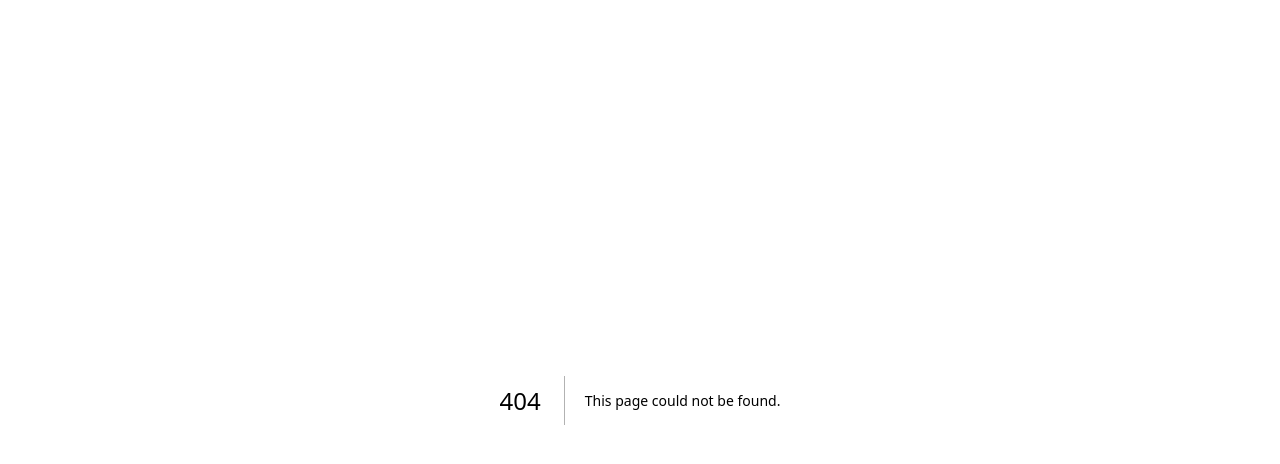
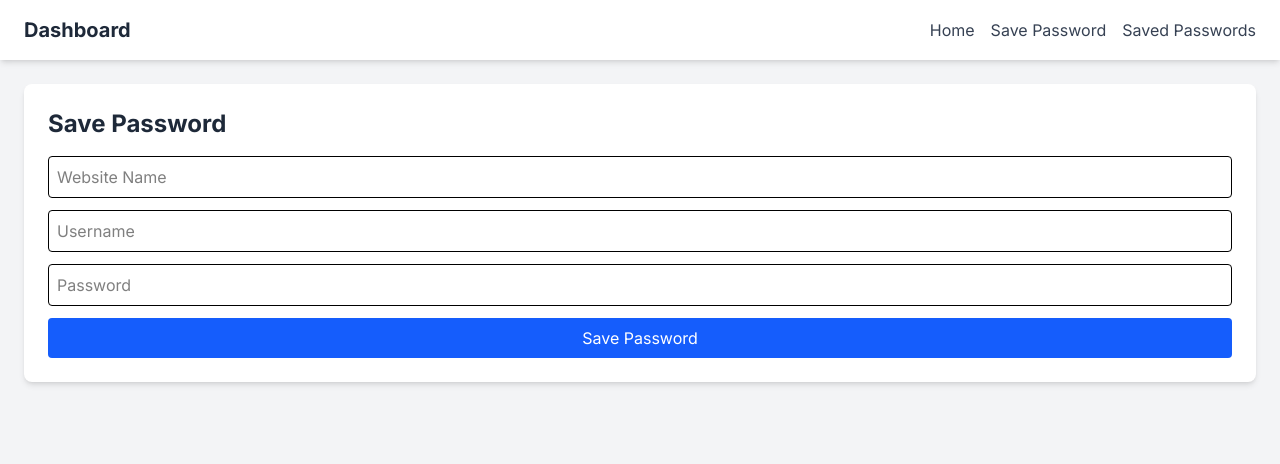
Before and after one commit to rajm012/password-manager, a Next.js app: page /dashboard/save-password in a window 1280 px wide. Before the commit this address had no page. Shown: the top 464 px of the page. Built offline with nearby package versions, Linux system fonts and the light colour scheme; no server answers.

Commit message:
Added Components for Dashboard

```diff
--- /dev/null
+++ b/src/app/dashboard/layout.tsx
@@ -0,0 +1,36 @@
+import { ReactNode } from "react";
+
+export default function DashboardLayout({ children }: { children: ReactNode }) {
+  return (
+    <div className="min-h-screen bg-gray-100 dark:bg-gray-900">
+      <nav className="bg-white dark:bg-gray-800 shadow-md">
+        <div className="container mx-auto px-6 py-4 flex justify-between items-center">
+          <h1 className="text-xl font-bold text-gray-800 dark:text-white">
+            Dashboard
+          </h1>
+          <div className="flex space-x-4">
+            <a
+              href="../"
+              className="text-gray-700 dark:text-gray-300 hover:text-blue-600 dark:hover:text-blue-400"
+            >
+              Home
+            </a>
+            <a
+              href="/dashboard/save-password"
+              className="text-gray-700 dark:text-gray-300 hover:text-blue-600 dark:hover:text-blue-400"
+            >
+              Save Password
+            </a>
+            <a
+              href="/dashboard/saved-passwords"
+              className="text-gray-700 dark:text-gray-300 hover:text-blue-600 dark:hover:text-blue-400"
+            >
+              Saved Passwords
+            </a>
+          </div>
+        </div>
+      </nav>
+      <main className="container mx-auto p-6">{children}</main>
+    </div>
+  );
+}
--- a/src/app/dashboard/page.tsx
+++ b/src/app/dashboard/page.tsx
@@ -1,100 +1,12 @@
-"use client";
-
-import React, { useState } from "react";
-import { useUser } from "@clerk/nextjs";
-import Link from "next/link";
-
 export default function Dashboard() {
-  const { user } = useUser();
-  const userId = user?.id || "";
-
-  const [site, setSite] = useState("");
-  const [username, setUsername] = useState("");
-  const [password, setPassword] = useState("");
-  const [message, setMessage] = useState("");
-  const [loading, setLoading] = useState(false);
-
-  const handleSubmit = async (e: React.FormEvent) => {
-    e.preventDefault();
-
-    if (!userId) {
-      setMessage("⚠️ You must be logged in to save passwords.");
-      return;
-    }
-
-    setLoading(true);
-
-    try {
-      const res = await fetch("/api/save-password", {
-        method: "POST",
-        headers: { "Content-Type": "application/json" },
-        body: JSON.stringify({ userId, site, username, password }),
-      });
-
-      const data = await res.json();
-
-      if (!res.ok) throw new Error(data.error || "Failed to save password");
-
-      setMessage("✅ Password saved successfully!");
-      setSite("");
-      setUsername("");
-      setPassword("");
-    } catch (error: unknown) {
-      if (error instanceof Error) {
-        setMessage(`❌ Error: ${error.message}`);
-      } else {
-        setMessage("❌ An unknown error occurred.");
-      }
-    } finally {
-      setLoading(false);
-    }
-  };
-
   return (
-    <div className="max-w-md mx-auto p-6 bg-gray-100 rounded-lg shadow-md">
-      <h2 className="text-xl font-semibold mb-4">Save Password</h2>
-
-      <form onSubmit={handleSubmit} className="flex flex-col gap-3">
-        <input
-          type="text"
-          placeholder="Website Name"
-          value={site}
-          onChange={(e) => setSite(e.target.value)}
-          className="p-2 border rounded"
-          required
-        />
-        <input
-          type="text"
-          placeholder="Username"
-          value={username}
-          onChange={(e) => setUsername(e.target.value)}
-          className="p-2 border rounded"
-          required
-        />
-        <input
-          type="password"
-          placeholder="Password"
-          value={password}
-          onChange={(e) => setPassword(e.target.value)}
-          className="p-2 border rounded"
-          required
-        />
-        <button
-          type="submit"
-          className="p-2 bg-blue-500 text-white rounded"
-          disabled={loading}
-        >
-          {loading ? "Saving..." : "Save Password"}
-        </button>
-      </form>
-
-      {message && <p className="mt-4">{message}</p>}
-
-      <Link href="/saved-passwords">
-        <button className="mt-4 bg-gray-500 text-white px-4 py-2 rounded">
-          View Saved Passwords
-        </button>
-      </Link>
+    <div className="bg-white dark:bg-gray-800 p-6 rounded-lg shadow-md">
+      <h2 className="text-2xl font-bold text-gray-800 dark:text-white mb-4">
+        Welcome to Your Dashboard
+      </h2>
+      <p className="text-gray-600 dark:text-gray-300">
+        Manage your passwords securely and efficiently.
+      </p>
     </div>
   );
 }
--- /dev/null
+++ b/src/app/dashboard/save-password/page.tsx
@@ -0,0 +1,95 @@
+"use client";
+import { useState } from "react";
+import { useUser } from "@clerk/nextjs";
+
+export default function SavePassword() {
+  const { user } = useUser();
+  const userId = user?.id || "";
+  const [site, setSite] = useState("");
+  const [username, setUsername] = useState("");
+  const [password, setPassword] = useState("");
+  const [message, setMessage] = useState("");
+  const [loading, setLoading] = useState(false);
+
+  const handleSubmit = async (e: React.FormEvent) => {
+    e.preventDefault();
+
+    if (!userId) {
+      setMessage("⚠️ You must be logged in to save passwords.");
+      return;
+    }
+
+    setLoading(true);
+
+    try {
+      const res = await fetch("/api/save-password", {
+        method: "POST",
+        headers: { "Content-Type": "application/json" },
+        body: JSON.stringify({ userId, site, username, password }),
+      });
+
+      const data = await res.json();
+
+      if (!res.ok) throw new Error(data.error || "Failed to save password");
+
+      setMessage("✅ Password saved successfully!");
+      setSite("");
+      setUsername("");
+      setPassword("");
+    } catch (error: unknown) {
+      if (error instanceof Error) {
+        setMessage(`❌ Error: ${error.message}`);
+      } else {
+        setMessage("❌ An unknown error occurred.");
+      }
+    } finally {
+      setLoading(false);
+    }
+  };
+
+  return (
+    <div className="bg-white dark:bg-gray-800 p-6 rounded-lg shadow-md">
+      <h2 className="text-2xl font-bold text-gray-800 dark:text-white mb-4">
+        Save Password
+      </h2>
+      <form onSubmit={handleSubmit} className="flex flex-col gap-3">
+        <input
+          type="text"
+          placeholder="Website Name"
+          value={site}
+          onChange={(e) => setSite(e.target.value)}
+          className="p-2 border rounded dark:bg-gray-700 dark:text-white"
+          required
+        />
+        <input
+          type="text"
+          placeholder="Username"
+          value={username}
+          onChange={(e) => setUsername(e.target.value)}
+          className="p-2 border rounded dark:bg-gray-700 dark:text-white"
+          required
+        />
+        <input
+          type="password"
+          placeholder="Password"
+          value={password}
+          onChange={(e) => setPassword(e.target.value)}
+          className="p-2 border rounded dark:bg-gray-700 dark:text-white"
+          required
+        />
+        <button
+          type="submit"
+          className="p-2 bg-blue-600 text-white rounded hover:bg-blue-700 transition duration-300"
+          disabled={loading}
+        >
+          {loading ? "Saving..." : "Save Password"}
+        </button>
+      </form>
+      {message && (
+        <p className={`mt-4 ${message.startsWith("✅") ? "text-green-600" : "text-red-600"}`}>
+          {message}
+        </p>
+      )}
+    </div>
+  );
+}
--- /dev/null
+++ b/src/app/dashboard/saved-passwords/page.tsx
@@ -0,0 +1,51 @@
+"use client";
+import { useEffect, useState } from "react";
+import { useUser } from "@clerk/nextjs";
+
+export default function SavedPasswords() {
+  const { user } = useUser();
+  const userId = user?.id || "";
+  const [passwords, setPasswords] = useState([]);
+  const [loading, setLoading] = useState(true);
+
+  useEffect(() => {
+    const fetchPasswords = async () => {
+      if (!userId) return;
+      try {
+        const res = await fetch(`/api/get-passwords?userId=${userId}`);
+        const data = await res.json();
+        if (res.ok) {
+          setPasswords(data);
+        } else {
+          throw new Error(data.error || "Failed to fetch passwords");
+        }
+      } catch (error) {
+        console.error("Error fetching passwords:", error);
+      } finally {
+        setLoading(false);
+      }
+    };
+    fetchPasswords();
+  }, [userId]);
+
+  return (
+    <div className="bg-white dark:bg-gray-800 p-6 rounded-lg shadow-md">
+      <h2 className="text-2xl font-bold text-gray-800 dark:text-white mb-4">
+        Saved Passwords
+      </h2>
+      {loading ? (
+        <p className="text-gray-600 dark:text-gray-300">Loading...</p>
+      ) : passwords.length > 0 ? (
+        <ul className="space-y-2">
+          {passwords.map((pw: any) => (
+            <li key={pw.id} className="text-gray-800 dark:text-gray-300">
+              <strong>{pw.site}</strong> - {pw.username}
+            </li>
+          ))}
+        </ul>
+      ) : (
+        <p className="text-gray-600 dark:text-gray-300">No passwords saved yet.</p>
+      )}
+    </div>
+  );
+}
--- a/src/app/page.tsx
+++ b/src/app/page.tsx
@@ -1,36 +1,60 @@
+"use client";
+import { useState, useEffect } from "react";
 import Link from "next/link";
 
 export default function Home() {
+  const [darkMode, setDarkMode] = useState(false);
+
+  // Toggle dark mode
+  const toggleDarkMode = () => {
+    setDarkMode(!darkMode);
+    localStorage.setItem("darkMode", JSON.stringify(!darkMode)); // Save preference
+  };
+
+  // Load dark mode preference from localStorage
+  useEffect(() => {
+    const savedMode = localStorage.getItem("darkMode");
+    if (savedMode) {
+      setDarkMode(JSON.parse(savedMode));
+    }
+  }, []);
+
   return (
-    <div className="min-h-screen flex flex-col bg-gradient-to-r from-blue-50 to-purple-50">
+    <div className={`${darkMode ? "bg-gray-900 text-white" : "bg-gradient-to-r from-blue-50 to-purple-50"} min-h-screen flex flex-col transition-all duration-300`}>
       {/* Header */}
-      <header className="w-full bg-white shadow-md">
+      <header className={`w-full shadow-md ${darkMode ? "bg-gray-800" : "bg-white"}`}>
         <div className="container mx-auto px-6 py-4 flex justify-between items-center">
-          <h1 className="text-2xl font-bold text-gray-800">Password Manager</h1>
-          <nav className="flex space-x-4">
-            <Link
-              href="/auth/sign-in"
-              className="text-gray-700 hover:text-blue-600 font-medium"
-            >
+          <h1 className={`text-2xl font-bold ${darkMode ? "text-white" : "text-gray-800"}`}>
+            Password Manager
+          </h1>
+          <div className="flex items-center space-x-4">
+            <Link href="/auth/sign-in" className={`font-medium ${darkMode ? "text-gray-300 hover:text-green-400" : "text-gray-700 hover:text-blue-600"}`}>
               Sign In
             </Link>
-            <Link
-              href="/auth/sign-up"
-              className="text-gray-700 hover:text-blue-600 font-medium"
-            >
+            <Link href="/auth/sign-up" className={`font-medium ${darkMode ? "text-gray-300 hover:text-green-400" : "text-gray-700 hover:text-blue-600"}`}>
               Sign Up
             </Link>
-          </nav>
+            <Link href="/dashboard" className={`font-medium ${darkMode ? "text-gray-300 hover:text-green-400" : "text-gray-700 hover:text-blue-600"}`}>
+              Dashboard
+            </Link>
+            {/* Dark Mode Toggle Button */}
+            <button
+              onClick={toggleDarkMode}
+              className="p-2 rounded-full bg-gray-300 dark:bg-gray-700 transition duration-300"
+            >
+              {darkMode ? "🌙" : "☀️"}
+            </button>
+          </div>
         </div>
       </header>
 
       {/* Hero Section */}
       <main className="flex-grow flex items-center justify-center">
         <div className="text-center">
-          <h1 className="text-5xl font-bold text-gray-800 mb-6">
-            Welcome to PassWord Manager
+          <h1 className={`text-5xl font-bold mb-6 ${darkMode ? "text-white" : "text-gray-800"}`}>
+            Welcome to Password Manager
           </h1>
-          <p className="text-xl text-gray-600 mb-8">
+          <p className={`text-xl mb-8 ${darkMode ? "text-gray-300" : "text-gray-600"}`}>
             Secure, fast, and easy-to-use password manager for all your needs.
           </p>
           <div className="space-x-4">
@@ -46,16 +70,20 @@ export default function Home() {
             >
               Sign Up
             </Link>
+            <Link
+              href="/dashboard"
+              className="bg-purple-600 text-white px-6 py-3 rounded-lg font-medium hover:bg-purple-700 transition duration-300"
+            >
+              Dashboard
+            </Link>
           </div>
         </div>
       </main>
 
       {/* Footer */}
-      <footer className="w-full bg-white shadow-md mt-auto">
+      <footer className={`w-full shadow-md mt-auto ${darkMode ? "bg-gray-800 text-gray-300" : "bg-white text-gray-600"}`}>
         <div className="container mx-auto px-6 py-4 text-center">
-          <p className="text-gray-600">
-            © {new Date().getFullYear()} Password Manager. All rights reserved.
-          </p>
+          <p>© {new Date().getFullYear()} Password Manager. All rights reserved.</p>
         </div>
       </footer>
     </div>
--- /dev/null
+++ b/tailwind.config.js
@@ -0,0 +1,11 @@
+module.exports = {
+    darkMode: "class", // Use class-based dark mode
+    content: [
+      "./src/app/**/*.{js,ts,jsx,tsx}",
+      "./src/components/**/*.{js,ts,jsx,tsx}",
+    ],
+    theme: {
+      extend: {},
+    },
+    plugins: [],
+  };
```
